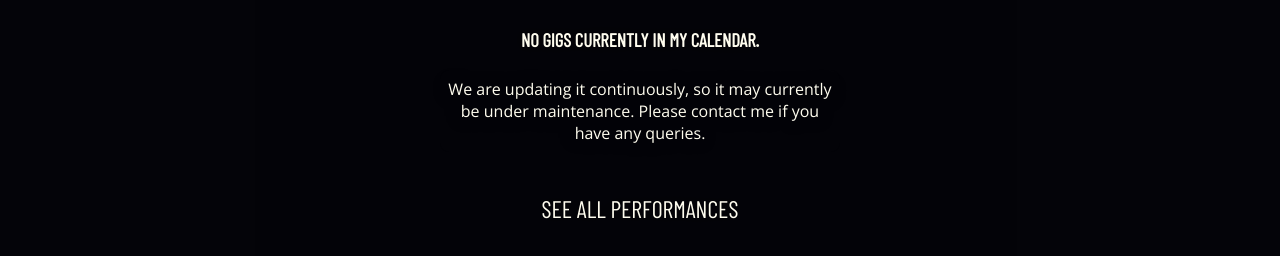
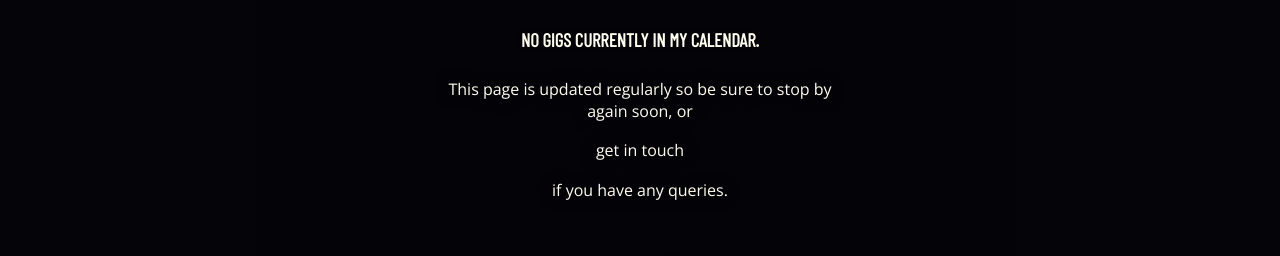
Before and after one commit to johnvenkiah/johnvenkiah-official-site, a React (Create React App) app: page / in a window 1280 px wide. Shown: the part 1761-2017 px from the top of the page. Built offline with nearby package versions, Linux system fonts and the light colour scheme; no server answers; what moment-duration-format would draw is missing.

Commit message:
add new text for emptyState, with link to contact

```diff
--- a/src/pages/Live/Live.js
+++ b/src/pages/Live/Live.js
@@ -1,5 +1,5 @@
 import { useEffect, useState } from 'react';
-import { useLocation } from 'react-router-dom';
+import { Link, useLocation } from 'react-router-dom';
 import moment from 'moment';
 import momentDurationFormatSetup from 'moment-duration-format';
 import { useMediaQuery } from 'react-responsive';
@@ -100,8 +100,8 @@
     <EmptyOrLoading>
       <h3>No gigs currently in my calendar.</h3>
       <p>
-        We are updating it continuously, so it may currently be under
-        maintenance. Please contact me if you have any queries.
+        This page is updated regularly so be sure to stop by again soon, or
+        <Link to={'/contact'}>get in touch</Link> if you have any queries.
       </p>
     </EmptyOrLoading>
   );
```
